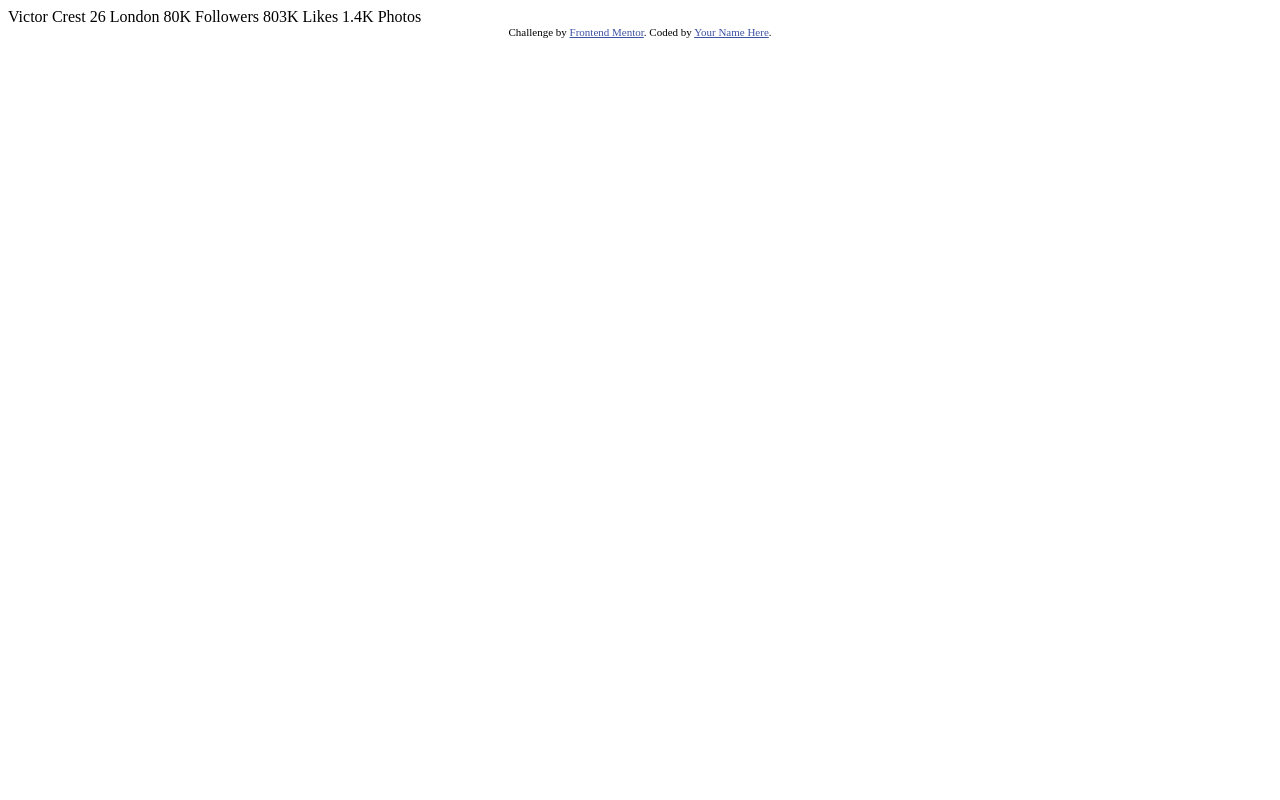
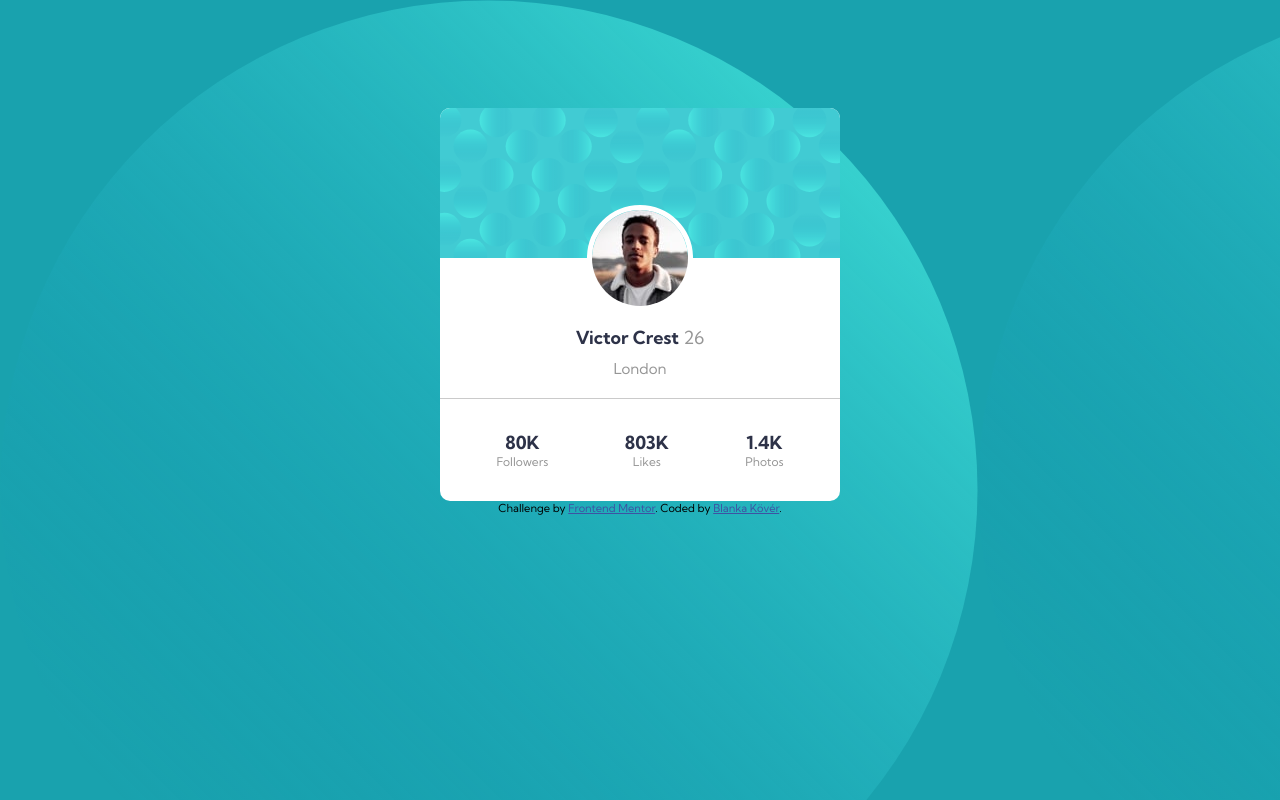
Before and after one commit to blankino/profile-card-component, a plain HTML site: page index.html in a window 1280 px wide. Drawn offline with Linux system fonts and the light colour scheme.

Commit message:
first finished version

```diff
--- a/index.html
+++ b/index.html
@@ -1,35 +1,57 @@
 <!DOCTYPE html>
 <html lang="en">
   <head>
-  <meta charset="UTF-8">
-  <meta name="viewport" content="width=device-width, initial-scale=1.0"> <!-- displays site properly based on user's device -->
+    <meta charset="UTF-8" />
+    <meta name="viewport" content="width=device-width, initial-scale=1.0" />
+    <!-- displays site properly based on user's device -->
 
-  <link rel="icon" type="image/png" sizes="32x32" href="./images/favicon-32x32.png">
+    <link
+      rel="icon"
+      type="image/png"
+      sizes="32x32"
+      href="./images/favicon-32x32.png"
+    />
 
     <title>Frontend Mentor | Profile card component</title>
 
     <!-- Feel free to remove these styles or customise in your own stylesheet 👍 -->
+    <link rel="preconnect" href="https://fonts.gstatic.com" />
+    <link
+      href="https://fonts.googleapis.com/css2?family=Kumbh+Sans:wght@400;700&display=swap"
+      rel="stylesheet"
+    />
+    <link rel="stylesheet" href="/styles.css" />
     <style>
-    .attribution { font-size: 11px; text-align: center; }
-    .attribution a { color: hsl(228, 45%, 44%); }
+      .attribution {
+        font-size: 11px;
+        text-align: center;
+      }
+      .attribution a {
+        color: hsl(228, 45%, 44%);
+      }
     </style>
   </head>
   <body>
-  Victor Crest
-  26
-  London
+    <div class="card">
+      <div class="card-bg"></div>
+      <img class="card-profile-pic" src="/images/image-victor.jpg"></img>
+      <div class="card-info-container">
+        <p id="name">Victor Crest</p>
+        <p id="age">26</p>
+        <p id="location">London</p>
+        <div class="numbers">
+          <p><span>80K</span>Followers</p>
+          <p><span>803K</span>Likes</p>
+          <p><span>1.4K</span>Photos</p>
+        </div>
+      </div>
+    </div>
 
-  80K
-  Followers
-
-  803K
-  Likes
-
-  1.4K
-  Photos
     <div class="attribution">
-    Challenge by <a href="https://www.frontendmentor.io?ref=challenge" target="_blank">Frontend Mentor</a>.
-    Coded by <a href="#">Your Name Here</a>.
+      Challenge by
+      <a href="https://www.frontendmentor.io?ref=challenge" target="_blank"
+        >Frontend Mentor</a
+      >. Coded by <a href="#">Blanka Kövér</a>.
     </div>
   </body>
 </html>
--- /dev/null
+++ b/styles.css
@@ -0,0 +1,73 @@
+body {
+  background-image: url(/images/bg-pattern-top.svg);
+  background-color: hsl(185, 75%, 39%);
+  font-family: "Kumbh Sans", sans-serif;
+  font-size: 18px;
+  padding: 100px 10px;
+}
+
+.card {
+  background-color: #fff;
+  border-radius: 10px;
+  color: hsl(0, 0%, 59%);
+  max-width: 400px;
+  margin: auto;
+}
+
+.card-bg {
+  background-image: url(/images/bg-pattern-card.svg);
+  background-size: cover;
+  height: 150px;
+  border-top-left-radius: 10px;
+  border-top-right-radius: 10px;
+}
+
+img {
+  border-radius: 50%;
+  border: 5px solid white;
+  left: 50%;
+  transform: translate(-50%, -50%);
+  position: absolute;
+}
+
+.card-info-container {
+  padding-top: 50px;
+  text-align: center;
+}
+
+#name,
+#age {
+  display: inline-block;
+  margin-bottom: 10px;
+}
+
+#location {
+  margin-top: 0;
+  margin-bottom: 20px;
+}
+
+#name,
+span {
+  color: hsl(229, 23%, 23%);
+  font-weight: bold;
+  font-size: 18px;
+}
+
+span {
+  display: block;
+}
+
+#location {
+  font-size: smaller;
+}
+
+.numbers {
+  border-top: 1px hsl(0, 0%, 59%, 50%) solid;
+  display: flex;
+  justify-content: space-evenly;
+}
+
+.numbers p {
+  padding: 20px;
+  font-size: 12px;
+}
```
Lines whose indentation alone changed are shown as unchanged.
